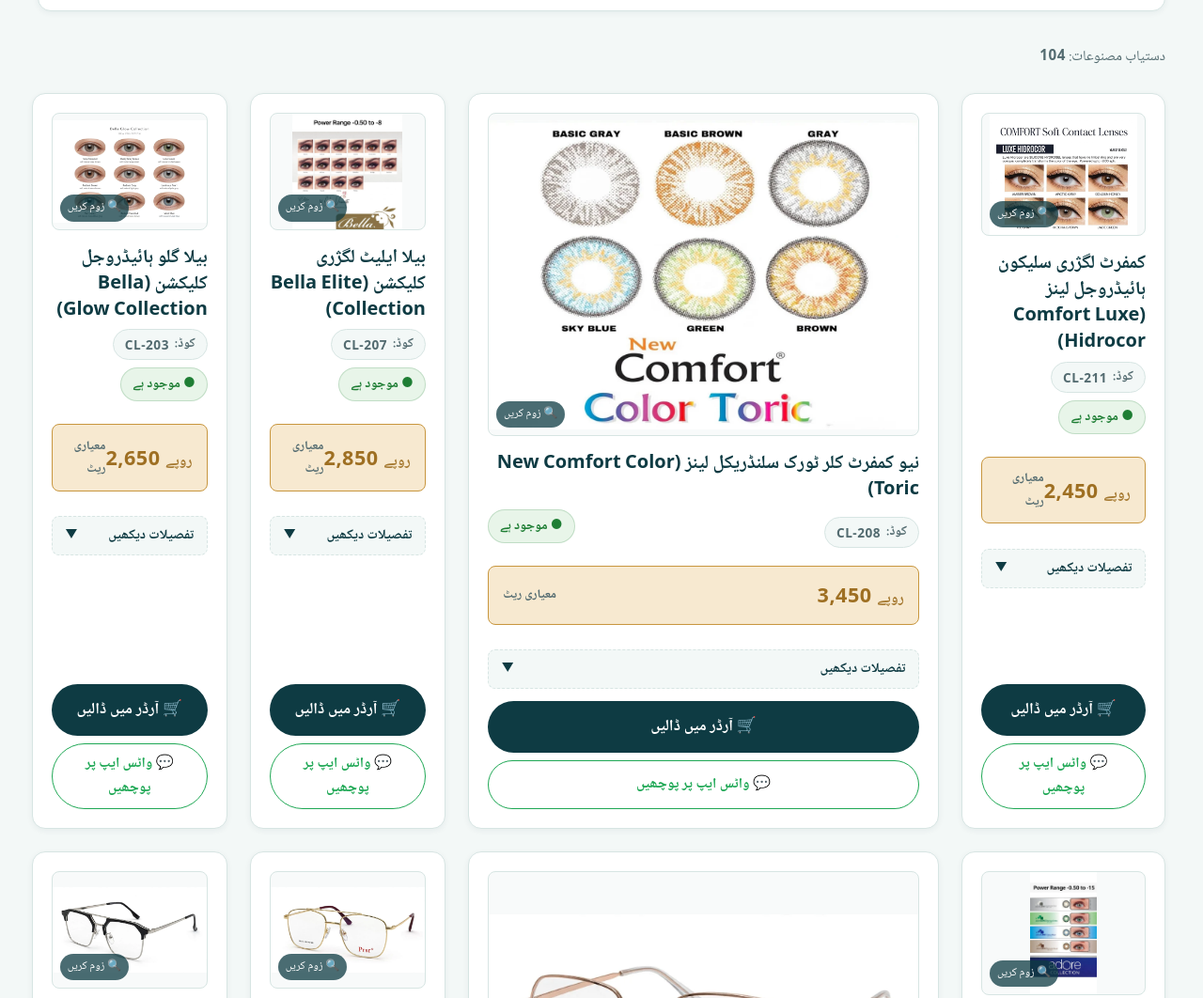
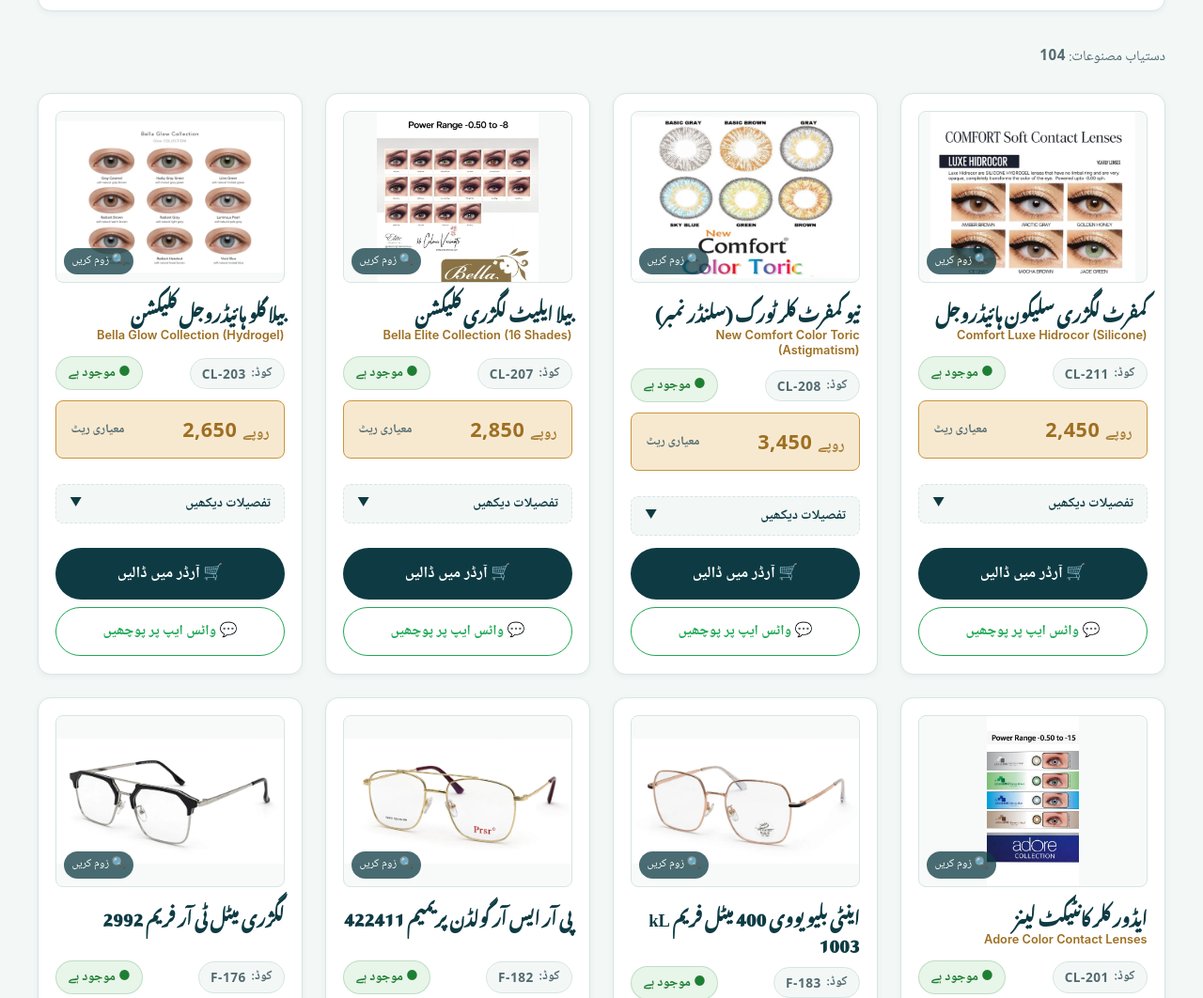
Before and after one commit to M-AmirLatif/tariqOpticalCentre, a plain HTML site: page index.html in a window 1280 px wide. Shown: the part 2636-3698 px from the top of the page at 94% size. Drawn offline with Linux system fonts and the light colour scheme; a web font is replaced by a local one.

Commit message:
Fix grid column alignment and text wrapping: use minmax(0,1fr), eliminate BiDi parenthesis wrapping in contact lens titles, align cards and badges

```diff
--- a/css/styles.css
+++ b/css/styles.css
@@ -1123,23 +1123,24 @@ img {
   display: grid;
   grid-template-columns: 1fr;
   gap: 1.5rem;
+  margin-bottom: 2.5rem;
 }
 
 @media (min-width: 600px) {
   .product-grid {
-    grid-template-columns: repeat(2, 1fr);
+    grid-template-columns: repeat(2, minmax(0, 1fr));
   }
 }
 
 @media (min-width: 1024px) {
   .product-grid {
-    grid-template-columns: repeat(3, 1fr);
+    grid-template-columns: repeat(3, minmax(0, 1fr));
   }
 }
 
 @media (min-width: 1200px) {
   .product-grid {
-    grid-template-columns: repeat(4, 1fr);
+    grid-template-columns: repeat(4, minmax(0, 1fr));
   }
 }
 
@@ -1148,12 +1149,20 @@ img {
   background: var(--card);
   border: 1.5px solid var(--line);
   border-radius: var(--radius-md);
-  padding: 1.25rem;
+  padding: 1.15rem;
   box-shadow: var(--shadow-sm);
   display: flex;
   flex-direction: column;
+  justify-content: flex-start;
   transition: transform 0.2s ease, box-shadow 0.2s ease, border-color 0.2s ease;
   position: relative;
+  min-width: 0;
+  max-width: 100%;
+  width: 100%;
+  box-sizing: border-box;
+  overflow: hidden;
+  word-break: break-word;
+  overflow-wrap: break-word;
 }
 
 .product-card:hover {
@@ -1216,20 +1225,49 @@ img {
 /* b) Product Name */
 .product-name {
   font-family: var(--font-body);
-  font-size: 1.25rem;
-  font-weight: 800;
+  margin-bottom: 0.65rem;
+  cursor: pointer;
+  min-height: 52px;
+  display: flex;
+  flex-direction: column;
+  justify-content: flex-start;
+}
+
+.product-title-urdu {
+  display: block;
+  font-family: var(--font-heading);
+  font-size: 1.16rem;
+  font-weight: 700;
   color: var(--heading);
-  line-height: 1.4;
-  margin-bottom: 0.35rem;
-  cursor: pointer;
-}
-
-[data-theme="dark"] .product-name {
-    color: #FFFFFF;
+  line-height: 1.55;
+  word-break: break-word;
+  overflow-wrap: break-word;
+}
+
+.product-title-en {
+  display: block;
+  font-family: -apple-system, BlinkMacSystemFont, 'Segoe UI', Roboto, sans-serif;
+  font-size: 0.8rem;
+  font-weight: 600;
+  color: var(--brass-dark);
+  direction: ltr;
+  text-align: right;
+  margin-top: 0.2rem;
+  line-height: 1.3;
+  white-space: normal;
+  word-break: break-word;
+}
+
+[data-theme="dark"] .product-title-en {
+  color: var(--brass);
+}
+
+[data-theme="dark"] .product-title-urdu {
+  color: #FFFFFF;
 }
 
 @media (prefers-color-scheme: dark) {
-  :root:not([data-theme="light"]) .product-name {
+  :root:not([data-theme="light"]) .product-title-urdu {
     color: var(--text);
   }
 }
@@ -3477,6 +3515,10 @@ html, body {
 }
 
 .product-code-tag {
+  margin-bottom: 0 !important;
+}
+
+.product-badge-row .availability-badge {
   margin-bottom: 0 !important;
 }
 
--- a/index.html
+++ b/index.html
@@ -40,7 +40,7 @@
   </noscript>
 
   <!-- Main Stylesheet (Cache-Busted) -->
-  <link rel="stylesheet" href="css/styles.css?v=20261120_1050" />
+  <link rel="stylesheet" href="css/styles.css?v=20261120_1510" />
 
   <!-- LocalBusiness JSON-LD Schema -->
   <script type="application/ld+json">
@@ -91,8 +91,8 @@
   </script>
 
   <!-- Defer Application Scripts (Cache-Busted) -->
-  <script src="js/config.js?v=20261120_1050" defer></script>
-  <script src="js/app.js?v=20261120_1050" defer></script>
+  <script src="js/config.js?v=20261120_1510" defer></script>
+  <script src="js/app.js?v=20261120_1510" defer></script>
 </head>
 <body>
 
--- a/js/app.js
+++ b/js/app.js
@@ -394,12 +394,13 @@
       const q = state.filters.search.trim().toLowerCase();
       list = list.filter(p => {
         const name = (p.name || '').toLowerCase();
+        const nameEn = (p.nameEn || '').toLowerCase();
         const code = (p.code || '').toLowerCase();
         const brand = (p.specs?.brand || '').toLowerCase();
         const color = (p.specs?.color || '').toLowerCase();
         const material = (p.specs?.material || p.specs?.frameMaterial || '').toLowerCase();
         const shape = (p.specs?.shape || '').toLowerCase();
-        return name.includes(q) || code.includes(q) || brand.includes(q) ||
+        return name.includes(q) || nameEn.includes(q) || code.includes(q) || brand.includes(q) ||
                color.includes(q) || material.includes(q) || shape.includes(q);
       });
     }
@@ -546,7 +547,10 @@
         <div class="zoom-badge">🔍 زوم کریں</div>
       </div>
 
-      <h3 class="product-name" tabindex="0" role="button">${escapeHtml(product.name)}</h3>
+      <h3 class="product-name" tabindex="0" role="button">
+        <span class="product-title-urdu">${escapeHtml(product.name)}</span>
+        ${product.nameEn ? `<span class="product-title-en" dir="ltr">${escapeHtml(product.nameEn)}</span>` : ''}
+      </h3>
 
       <div class="product-badge-row">
         <span class="product-code-tag"><bdi>کوڈ:</bdi> <bdi class="num" dir="ltr">${escapeHtml(product.code || product.specs?.code || 'N/A')}</bdi></span>
@@ -1408,7 +1412,10 @@
           />
         </div>
         <div class="lightbox-details-box">
-          <h2 style="font-size:1.6rem; margin-bottom:0.4rem; color:var(--heading);">${escapeHtml(product.name)}</h2>
+          <h2 style="font-size:1.6rem; margin-bottom:0.4rem; color:var(--heading);">
+            <span>${escapeHtml(product.name)}</span>
+            ${product.nameEn ? `<span style="display:block; font-size:1.02rem; font-weight:600; color:var(--brass-dark); margin-top:0.25rem;" dir="ltr">${escapeHtml(product.nameEn)}</span>` : ''}
+          </h2>
           <div style="margin-bottom:0.75rem;">
             <span class="product-code-tag"><bdi>کوڈ:</bdi> <bdi class="num" dir="ltr">${escapeHtml(product.code || product.specs?.code || 'N/A')}</bdi></span>
           </div>
```
Also changed, not shown: products.json.
